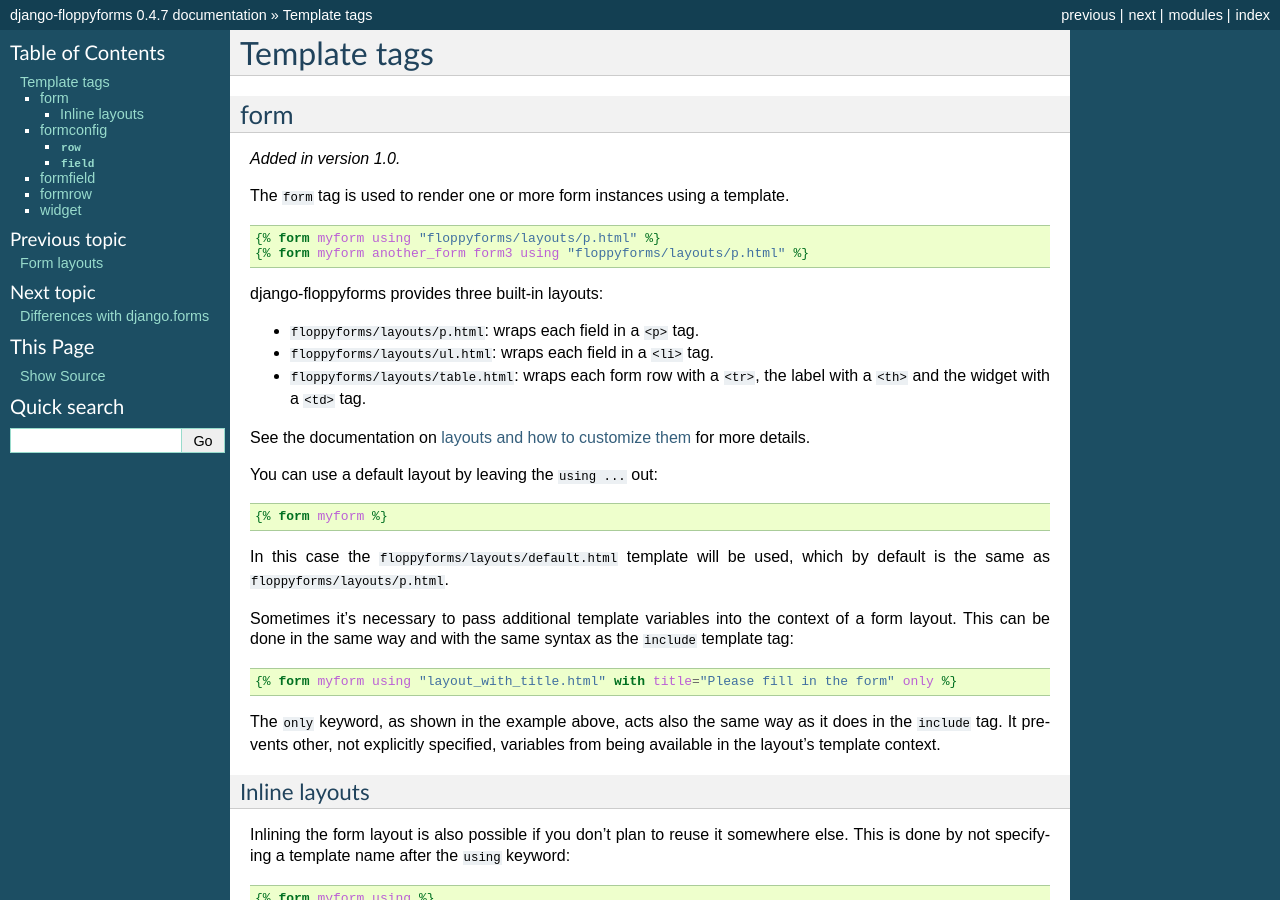
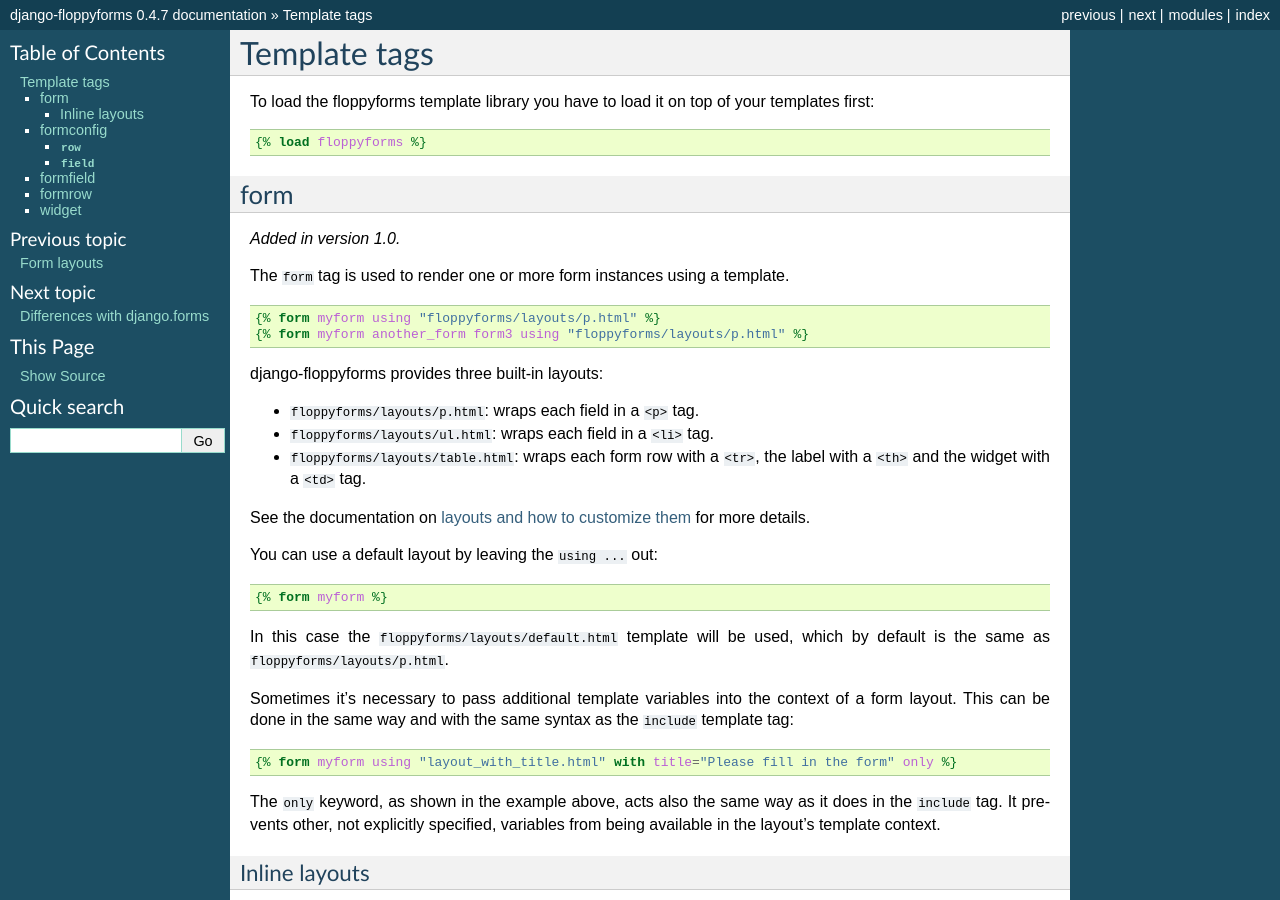
Before and after one commit to jazzband/django-floppyforms, a Sphinx documentation site: the page built from docs/templatetags.rst, in a window 1280 px wide and 900 px high. Built offline with Sphinx 7.4.7, drawn with Linux system fonts in a browser that asks for light colours.

Commit message:
Added a note about how to load the template tags.

```diff
--- a/docs/templatetags.rst
+++ b/docs/templatetags.rst
@@ -2,6 +2,11 @@
 =============
 
 .. highlight:: html+django
+
+To load the floppyforms template library you have to load it on
+top of your templates first::
+
+    {% load floppyforms %}
 
 .. _form:
 
```
